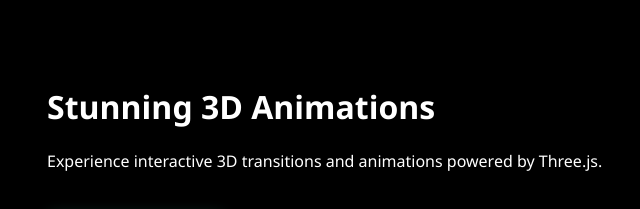
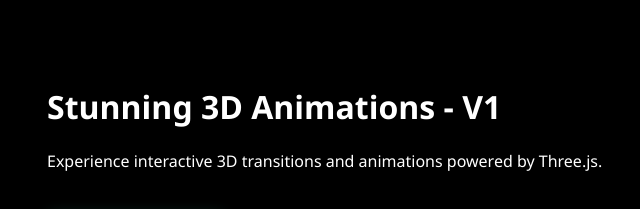
Before and after one commit to BhaktaBhusanDas/SolarSystemPage, a plain HTML site: page index.html in a window 1280 px wide. Shown: the top 209 px of the page, 29-669 px from the left. Drawn offline with nearby package versions, Linux system fonts and the light colour scheme.

Commit message:
Commit - v1

```diff
--- a/index.html
+++ b/index.html
@@ -57,7 +57,7 @@
 <body>
     <div id="container"></div>
     <div class="overlay">
-        <h1>Stunning 3D Animations</h1>
+        <h1>Stunning 3D Animations - V1</h1>
         <p>Experience interactive 3D transitions and animations powered by Three.js.</p>
         <button class="btn-3d" id="transitionBtn">3D Transition</button>
     </div>
```
